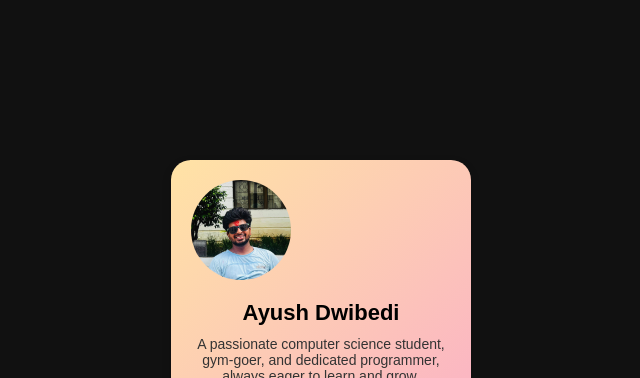
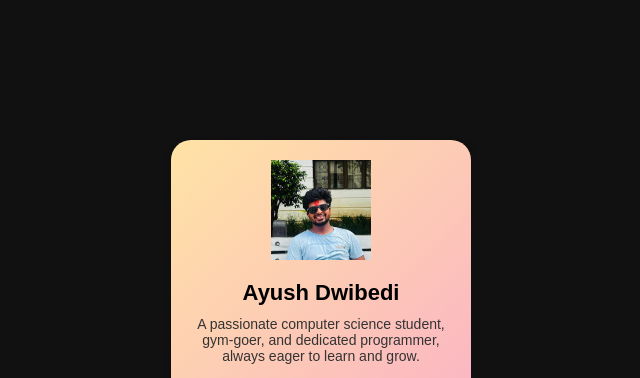
Before and after one commit to kdaayush/profilecard, a plain HTML site: page intropage/index.html in a window 1280 px wide. Shown: the top 378 px of the page, without its empty margins (319-959 px from the left). Drawn offline with Linux system fonts and the light colour scheme.

Commit message:
Update style.css

```diff
--- a/intropage/style.css
+++ b/intropage/style.css
@@ -20,6 +20,9 @@ body {
     padding: 20px;
     text-align: center;
     box-shadow: 0 4px 10px rgba(0, 0, 0, 0.2);
+    display: flex;
+    flex-direction: column;
+    align-items: center;
 }
 
 .profile-pic {
@@ -27,7 +30,6 @@ body {
     height: 100px;
     border-radius: 50%;
     margin-bottom: 20px;
-    overflow: hidden;
 }
 
 .profile-pic img {
```
